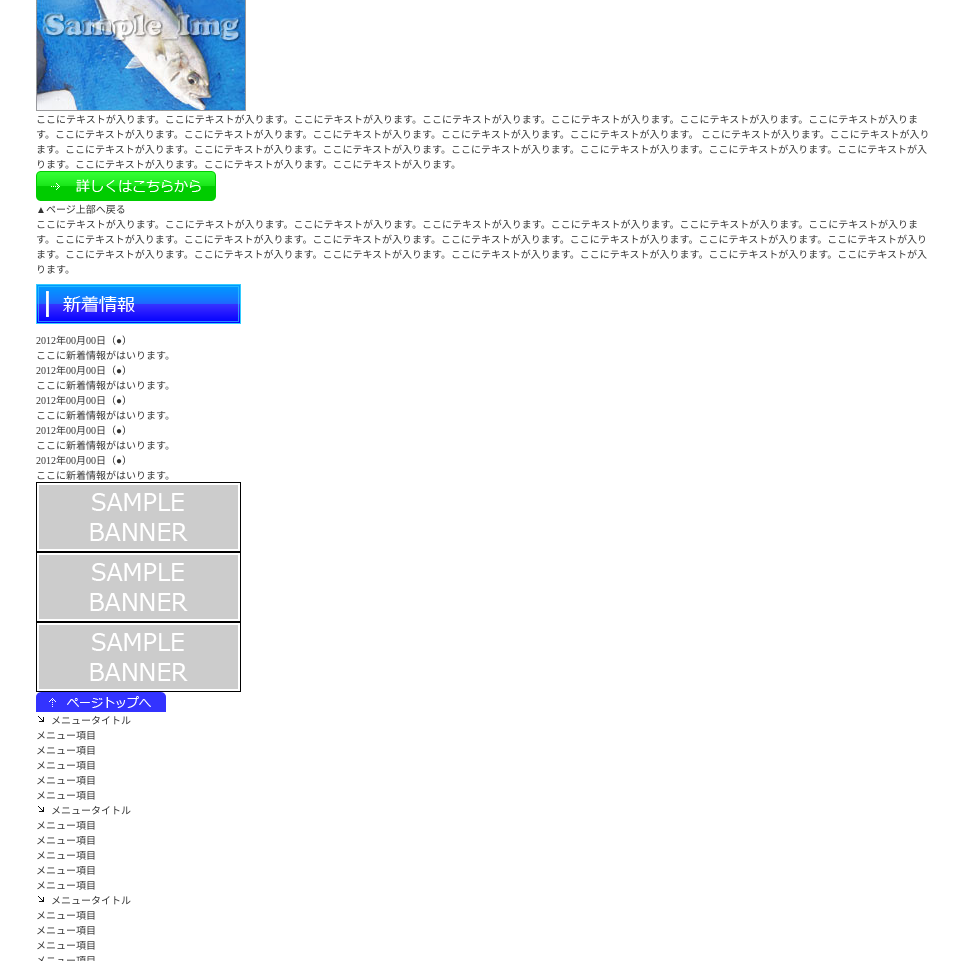
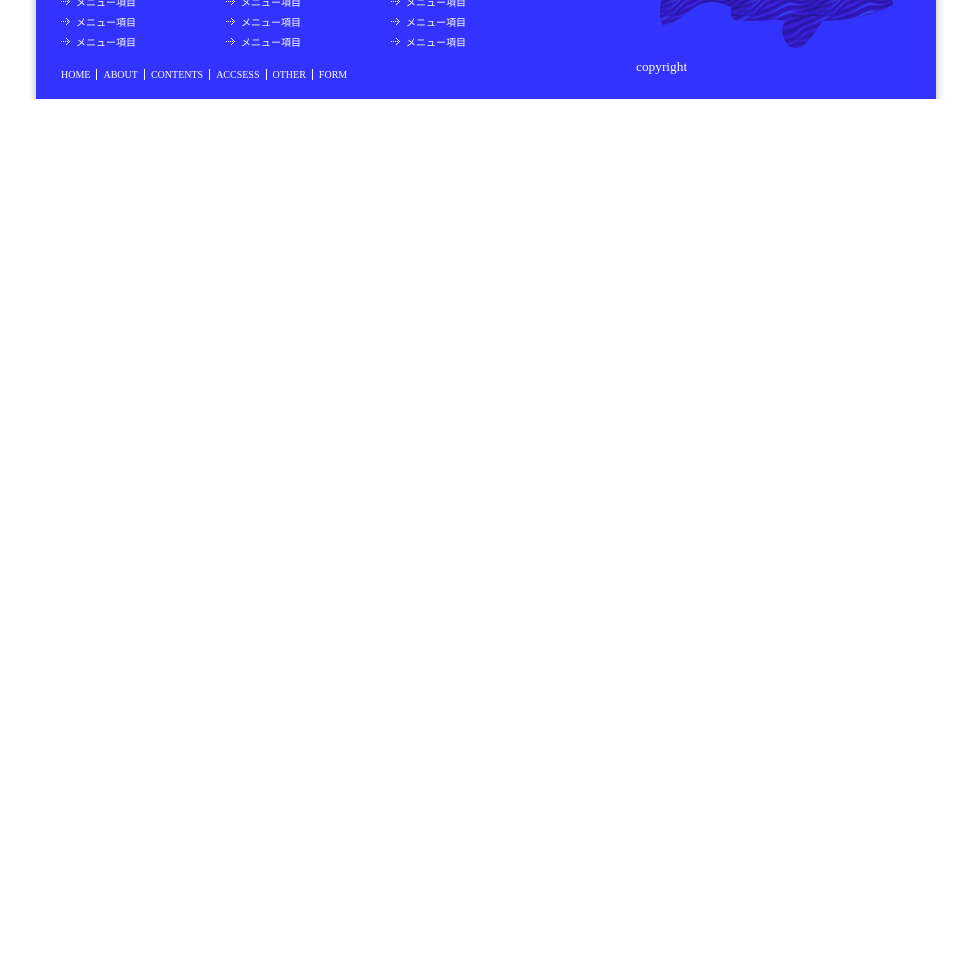
Before and after one commit to kaname1231/study, a plain HTML site: page horie/index.html in a window 1280 px wide. Shown: the part 1519-2480 px from the top of the page, without its empty margins (154-1125 px from the left). After the commit the page ends 1626 px from the top, so only its background shows below. Drawn offline with Linux system fonts and the light colour scheme.

Commit message:
[update] コンテンツ追加　css

```diff
--- a/horie/css/style.css
+++ b/horie/css/style.css
@@ -4,7 +4,7 @@
      リセット
 ------------------------------------*/
 
-h1,p,ul,img,a{
+h1,h2,h3,h4,p,ul,img,a{
     margin: 0;
     padding: 0;
 }
@@ -27,6 +27,12 @@ img{
 /*-----------------------------------
      ベース
 ------------------------------------*/
+
+.contents_bg{
+    width: 920px;
+    background:  url(../img/wrap_bg.png) 0 0 repeat-y;
+    margin: 0 auto;
+}
 
 .contents_inr{
     width: 900px;
@@ -65,7 +71,7 @@ header{
 }
 
 .breadcrumbs{
-    margin-top: 55px;
+    margin-top: 40px;
 }
 
 .breadcrumbs li{
@@ -95,3 +101,216 @@ header{
     margin-top: 12px;
     margin-right: 18px;
 }
+
+.headea_link2{
+    margin-top: 3 px;
+}
+
+.headea_link2 li{
+    float: left;
+    padding: 0 6px;
+    border-right: solid 1px #eeeeee;
+}
+
+.headea_link2 a{
+    font-size: 12px;
+    color: #eeeeee;
+}
+
+
+/*-----------------------------------
+     nav
+------------------------------------*/
+
+.navigation li{
+    float: left;
+}
+
+/*-----------------------------------
+     main_cont
+------------------------------------*/
+
+.main_cont{
+    margin: 20px 10px 0;
+
+}
+
+/*-----------------------------------
+     left_cont
+------------------------------------*/
+
+.left_cont{
+    width: 655px;
+    float: left;
+}
+
+.art_contens{
+    margin-top: 5px;
+}
+
+.art_contens:first-child{
+    margin-top: 10px;
+}
+
+.art_cont {
+    margin-top: 10px;
+}
+
+.column2_item>div{
+    float: left;
+}
+
+.txt_area{
+    width: 415px;
+    padding: 10px;
+    font-size: 12px;
+    line-height: 1.5;
+}
+
+.btn{
+    margin-top: 25px;
+    text-align: right;
+}
+
+.art_toplink{
+    margin-top: 20px;
+    text-align: right;
+}
+
+.art_toplink a{
+    color: #0000ff;
+}
+
+
+/*-----------------------------------
+    right_cont
+------------------------------------*/
+
+.right_cont{
+    width: 205px;
+    float: left;
+    margin-left: 20px;
+}
+
+.news{
+    margin: 0 10px;
+}
+
+.news li{
+    margin-top: 10px;
+    border-top: solid 1px #ccc;
+}
+
+.news li:first-child{
+    margin-top: 0;
+    border: none;
+}
+
+.news li:last-child{
+    border-bottom: solid 1px #ccc;
+    padding-bottom: 10px;
+}
+
+.news li p{
+    margin-top: 12px;
+}
+
+.bnr_area{
+    margin-top: 20px;
+}
+
+.bnr_area li{
+    margin-top: 10px;
+}
+
+.bnr_area li:first-child{
+    margin-top: 0;
+}
+
+.page_top_link{
+    text-align: right;
+    margin-right: 25px;
+}
+
+/*-----------------------------------
+    footer
+------------------------------------*/
+
+.footer_inr{
+    height: 190px;
+    background: url(../img/footer_bg.png) 0 0 no-repeat;
+}
+
+.footer_nav{
+    padding: 25px 0 0 25px;
+}
+
+.left_footer{
+    width: 475px;
+    float: left;
+}
+
+.menu_list{
+    float: left;
+    margin-left: 70px;
+}
+
+.menu_list:first-child{
+    margin-left: 0;
+}
+
+.menu_list p{
+    color: #fff;
+}
+
+.menu_list a{
+    color: #fff;
+}
+
+.menu_list li{
+    margin-top: 5px;
+}
+
+.menu_list li::before{
+    content: "";
+    display: inline-block;
+    width: 10px;
+    height: 10px;
+    padding-right: 5px;
+    background: url(../img/arrow.gif) 0 0 no-repeat;
+}
+
+.footer_nav02{
+    margin-top: 20px;
+    margin-left: 25px;
+}
+
+.footer_nav02 a{
+    color: #fff;
+}
+
+.footer_nav02 li{
+    float: left;
+    padding: 0 6px;
+    border-left: solid 1px #fff;
+}
+
+.footer_nav02 li:first-child{
+    padding-left: 0;
+    border-left: none;
+}
+
+.right_footer{
+    width: 285px;
+    float: right;
+}
+
+.right_footer{
+    margin-top: 40px;
+    padding-right: 15px;
+}
+
+.right_footer .copyright{
+    margin-top: 73px;
+    color: #fff;
+}
```
